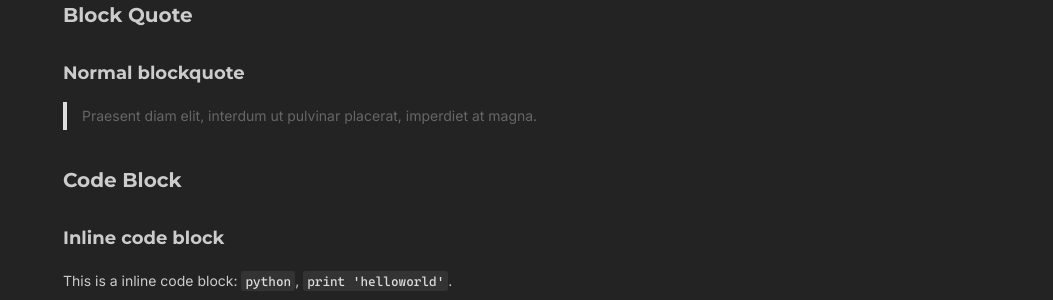
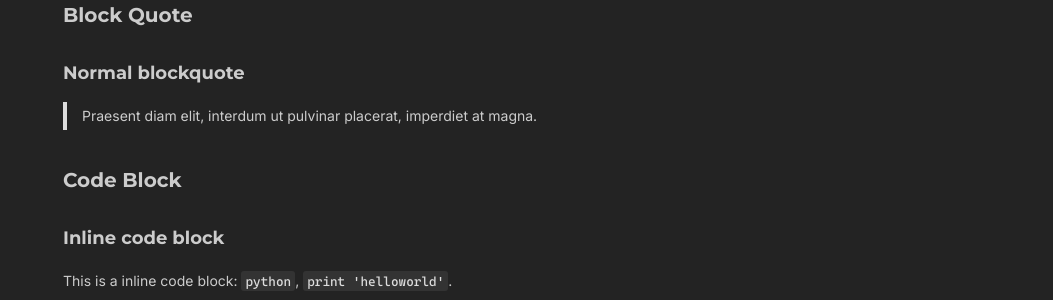
Before and after one commit to meoncstudio/blog.meonc.studio, a Jekyll site: the page built from _posts/2013-12-25-block.md, in a window 1280 px wide. Shown: the part 630-930 px from the top of the page, without its empty margins (227-1280 px from the left). Built offline with Jekyll 4.4.1, drawn with Linux system fonts in a browser that asks for light colours; some web fonts are replaced.

Commit message:
Update quote font color

```diff
--- a/_sass/_custom/custom.scss
+++ b/_sass/_custom/custom.scss
@@ -15,3 +15,7 @@
 .highlight {
   border-radius: 1px;
 }
+
+blockquote {
+  color: $grey-light;
+}
```
